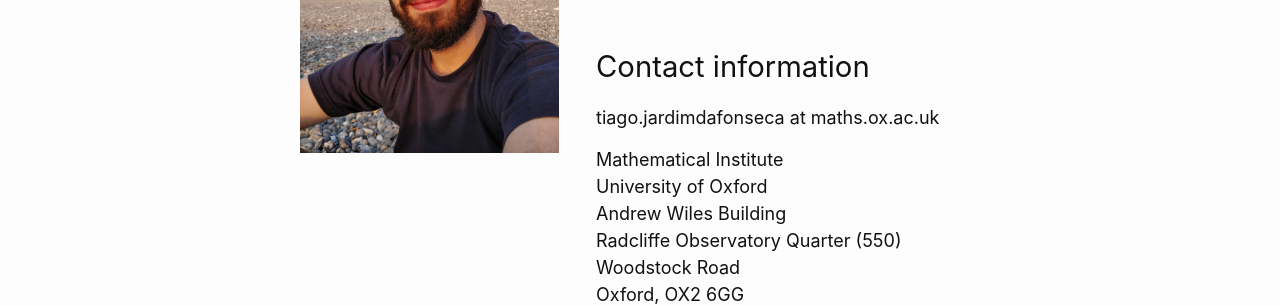
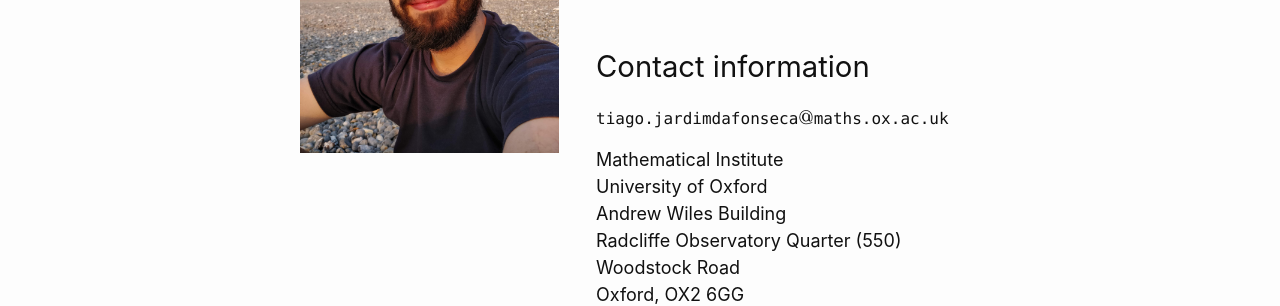
Before and after one commit to tjfonseca/tjfonseca.github.io, a Jekyll site: the page built from index.md, in a window 1280 px wide. Shown: the part 319-625 px from the top of the page. Built offline with Jekyll 4.4.1, drawn with Linux system fonts in a browser that asks for light colours; formulas are drawn with MathJax 3.

Commit message:
Initial commit

```diff
--- a/assets/css/style.scss
+++ b/assets/css/style.scss
@@ -21,3 +21,8 @@ float: right;
 width: 60%;
 padding-left: 20px;
 }
+
+#mail {
+    font-size: 16px;
+    font-family: "Lucida Console", Monaco, monospace;
+}
--- a/index.md
+++ b/index.md
@@ -11,7 +11,6 @@ layout: home
 <div class="wrapper">
 
 <div id="right-block">
-
 <p>
 	Postdoctoral Research Associate at the <a href="https://www.maths.ox.ac.uk/">Mathematical Institute</a>, Oxford.
 </p>
@@ -25,7 +24,7 @@ layout: home
 </h3>
 
 <p>
-	tiago.jardimdafonseca at maths.ox.ac.uk
+	<span id="mail">tiago.jardimdafonseca$@$maths.ox.ac.uk</span>
 </p>
 
 Mathematical Institute <br>
```
